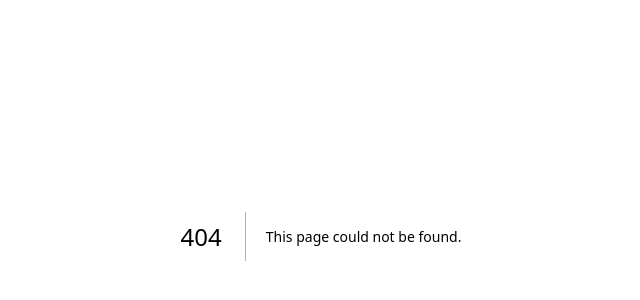
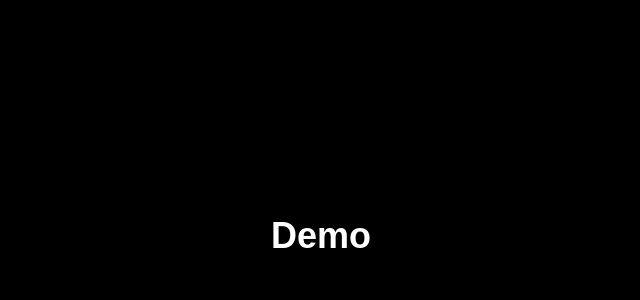
Before and after one commit to Zoroji/CAPTION-SAAS-, a Next.js app in the folder frontend/: page /demo in a window 1280 px wide. Before the commit this address had no page. Shown: the part 164-464 px from the top of the page, without its empty margins (319-959 px from the left). Built offline with nearby package versions, Linux system fonts and the light colour scheme.

Commit message:
Add demo page

```diff
--- /dev/null
+++ b/frontend/src/app/demo/page.tsx
@@ -0,0 +1,7 @@
+export default function DemoPage() {
+  return (
+    <main className="min-h-screen bg-black text-white flex items-center justify-center">
+      <h1 className="text-4xl font-bold">Demo</h1>
+    </main>
+  );
+}
```
